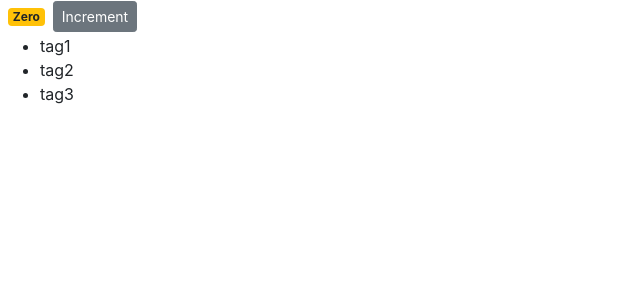
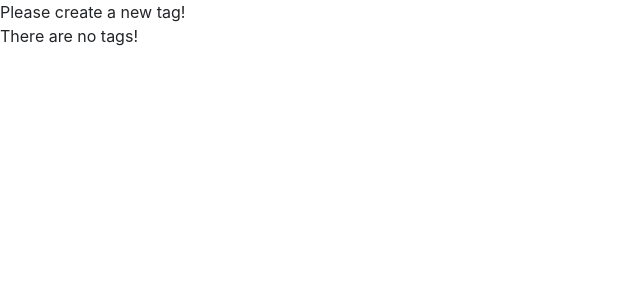
Before and after one commit to SanchiChopra/Ecommerce-react-app, a React (Create React App) app: page / in a window 1280 px wide. Shown: the top 300 px of the page, without its empty margins (0-640 px from the left). Built offline with nearby package versions, Linux system fonts and the light colour scheme.

Commit message:
Conditional Rendering

```diff
--- a/src/components/counter.jsx
+++ b/src/components/counter.jsx
@@ -6,7 +6,7 @@
 class Counter extends Component {
   state = {
     count: 0,
-    tags: ["tag1", "tag2", "tag3"],
+    tags: [],
 
     // imageURL: "https://picsum.photos/200", //this will geenerate some randomm 200*200 image
   };
@@ -18,36 +18,43 @@
   //     fontWeight: "bold",
   //   };
 
+  renderTags() {
+    if (this.state.tags.length === 0) return <p> There are no tags! </p>;
+    return (
+      <ul>
+        {this.state.tags.map((tag) => (
+          <li key={tag}>{tag}</li>
+        ))}
+      </ul>
+    );
+  }
   render() {
     return (
       <div>
         {" "}
         {/* <img src={this.state.imageURL} alt="" /> */}
-        <span className={this.getBadgeClasses()}> {this.formatCount()} </span>
+        {/* <span className={this.getBadgeClasses()}> {this.formatCount()} </span> */}
         {/* badge badge-primary are bootstrap classes, m-2 is margin 2 that gives margins between button and text */}
-        <button className="btn btn-secondary btn-sm"> Increment </button>{" "}
-        <ul>
-          {this.state.tags.map((tag) => (
-            <li key={tag}>{tag}</li>
-          ))}
-        </ul>
+        {/* <button className="btn btn-secondary btn-sm"> Increment </button>{" "} */}
+        {this.state.tags.length === 0 && "Please create a new tag!"}
+        {this.renderTags()}
       </div>
     );
   }
 
-  getBadgeClasses() {
-    let classes = "badge m-2 badge-";
-    //classes contains properties that will be in common, irrespective of the count value
-    //since classes has to be changed, it cant be a const, so let
+  //   getBadgeClasses() {
+  //     let classes = "badge m-2 badge-";
+  //     //classes contains properties that will be in common, irrespective of the count value
+  //     //since classes has to be changed, it cant be a const, so let
 
-    classes += this.state.count === 0 ? "warning" : "primary";
-    return classes;
-  }
+  //     classes += this.state.count === 0 ? "warning" : "primary";
+  //     return classes;
+  //   }
 
-  formatCount() {
-    const { count } = this.state;
-    return count === 0 ? "Zero" : count; //we can return an <h1> element here or a string in "" or a const anything
-  }
+  //   formatCount() {
+  //     const { count } = this.state;
+  //     return count === 0 ? "Zero" : count; //we can return an <h1> element here or a string in "" or a const anything
+  //   }
 }
 
 //the above is a simple component that when rendered, returns what is inside return();
```
